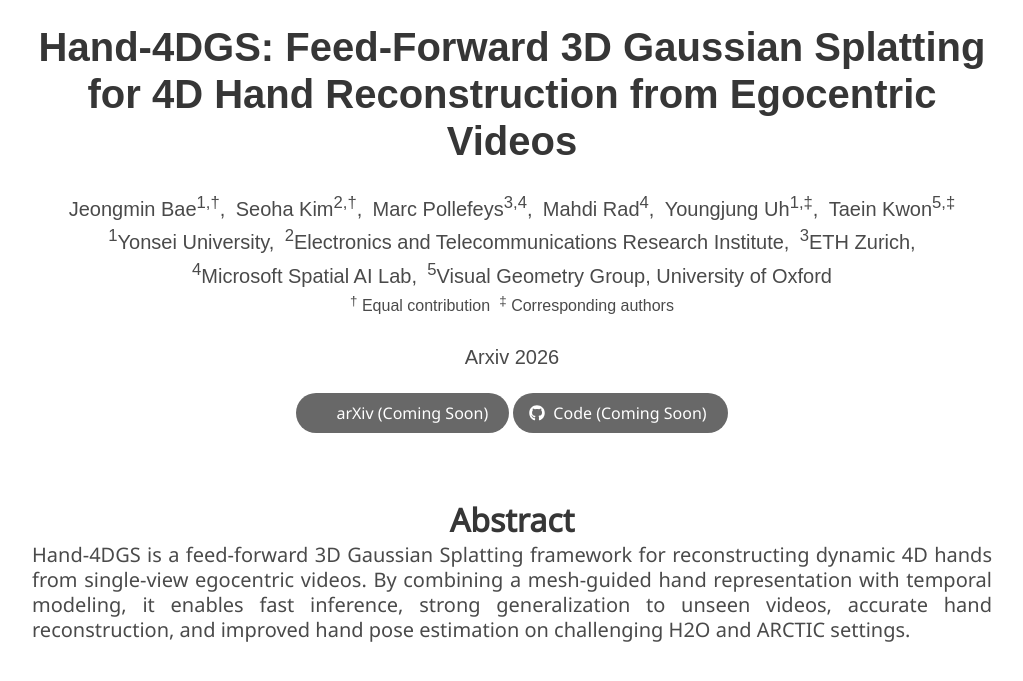
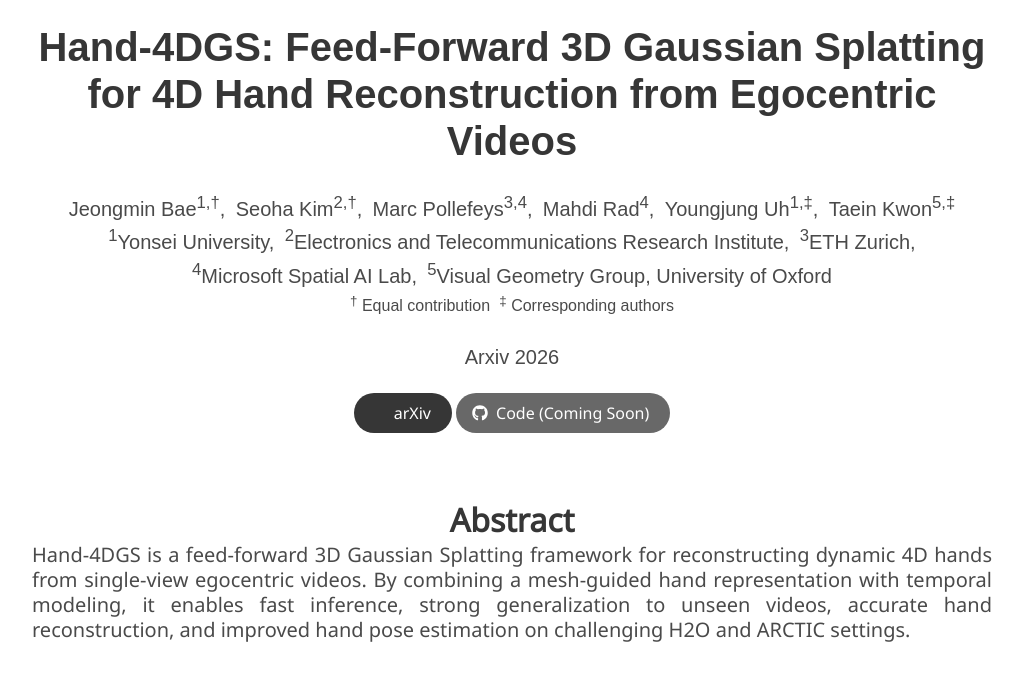
Before and after one commit to JeongminB/JeongminB.github.io, a Jekyll site: the page hand-4dgs/index.html, which Jekyll copies as it is, in a window 1280 px wide and 900 px high, cut to the strip 0-698 px from the top of the window. Shown: the top 681 px of the strip, without its empty margins (128-1151 px from the left). Built offline with Jekyll 4.4.1, drawn with Linux system fonts in a browser that asks for light colours; nearby versions of some CDN libraries; some web fonts are replaced; library files that are not in the unit come from our copies; a style sheet for code colours, icons or effects is not loaded.

Commit message:
Add Hand-4DGS arXiv link

```diff
--- a/_data/publications.yaml
+++ b/_data/publications.yaml
@@ -3,6 +3,7 @@ papers:
 - title: "Hand-4DGS: Feed-Forward 3D Gaussian Splatting for 4D Hand Reconstruction from Egocentric Videos"
   authors: "<b>Jeongmin Bae<sup>‡</sup></b>, Seoha Kim<sup>‡</sup>, Marc Pollefeys, Mahdi Rad, Youngjung Uh, Taein Kwon"
   project: "https://JeongminB.github.io/hand-4dgs"
+  paper_pdf: "https://arxiv.org/abs/2606.19156"
   venue: "Under Review"
   selected: y
   image: "/assets/publications/hand4dgs_preview.png"
--- a/hand-4dgs/index.html
+++ b/hand-4dgs/index.html
@@ -125,11 +125,12 @@
             </div>
             <div class="publication-links">
               <span class="link-block">
-                <a class="external-link button is-normal is-rounded is-dark coming-soon">
+                <a target="_blank" href="https://arxiv.org/abs/2606.19156"
+                   class="external-link button is-normal is-rounded is-dark">
                   <span class="icon">
                     <i class="ai ai-arxiv"></i>
                   </span>
-                  <span>arXiv (Coming Soon)</span>
+                  <span>arXiv</span>
                 </a>
               </span>
 
```
